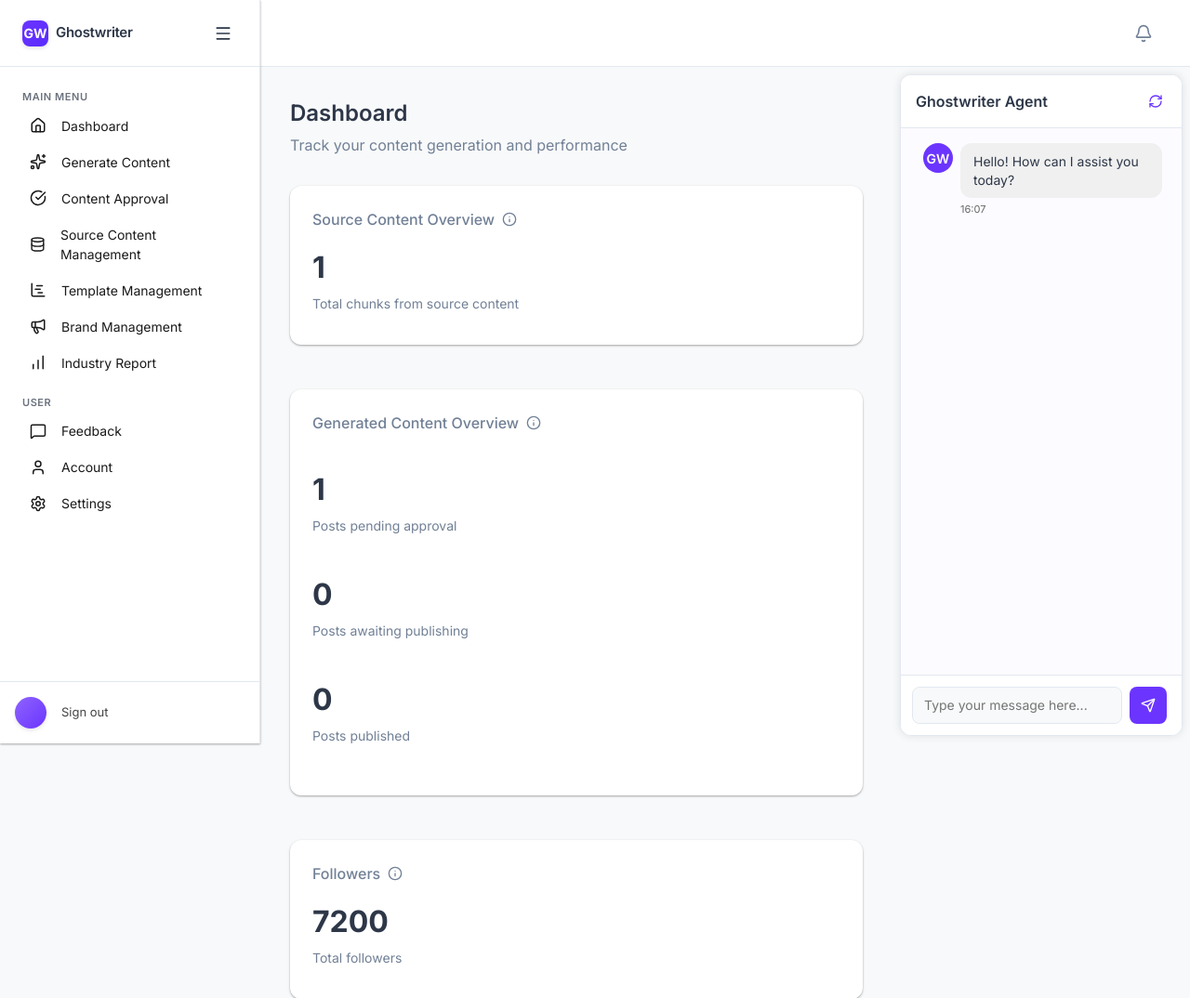
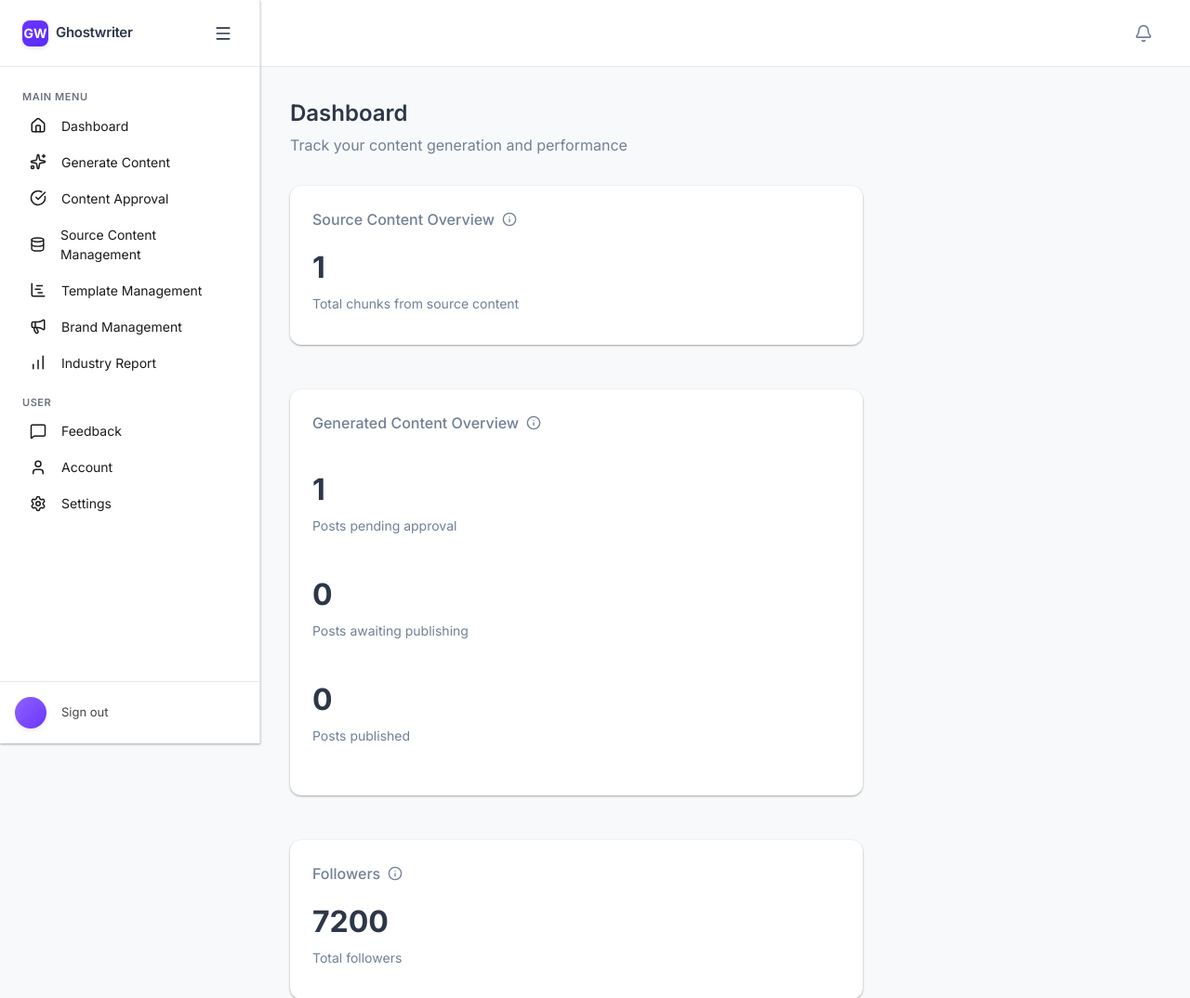
Before and after one commit to 3rd-Brain/ghostwriter, a FastAPI app: template templates/dashboard.html in a window 1280 px wide. Shown: the top 1074 px of the page at 93% size. Run offline with FastAPI, Linux system fonts and the light colour scheme; the template is opened without the code that fills it: most values are stand-ins (such as "Sample title", 1, 10 or a date in 2020).

Commit message:
Assistant checkpoint: Hide chatbot with opacity and prevent interaction
Assistant generated file changes:
- templates/base.html: Hide chatbot with opacity and prevent interaction

---

User prompt:

So this did not work: modify the CSS by setting its display property to "none".

Can we try the alternative?

Replit-Commit-Author: Assistant
Replit-Commit-Session-Id: 8704cdba-774e-4aaf-805f-b56e86353907

```diff
--- a/templates/base.html
+++ b/templates/base.html
@@ -259,7 +259,7 @@
 
         </div>
 
-    <div class="chatbox-container">
+    <div class="chatbox-container" style="opacity: 0; pointer-events: none;">
         <div class="chatbox">
             <div class="chatbox-header">
                 <h3>Ghostwriter Agent</h3>
```
